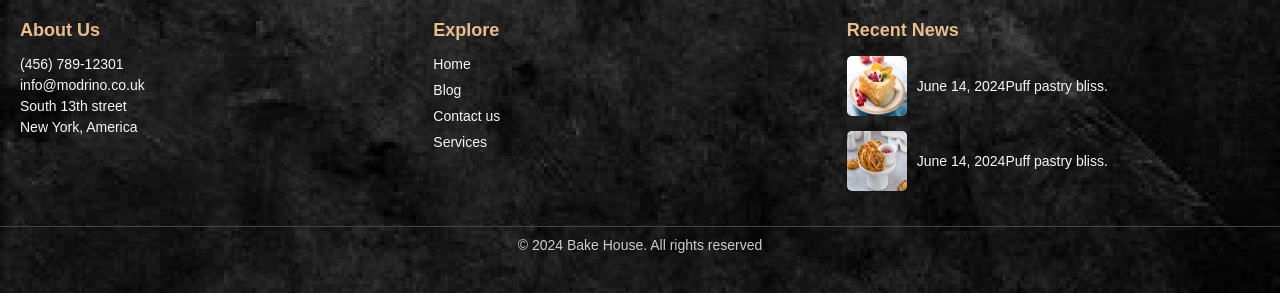
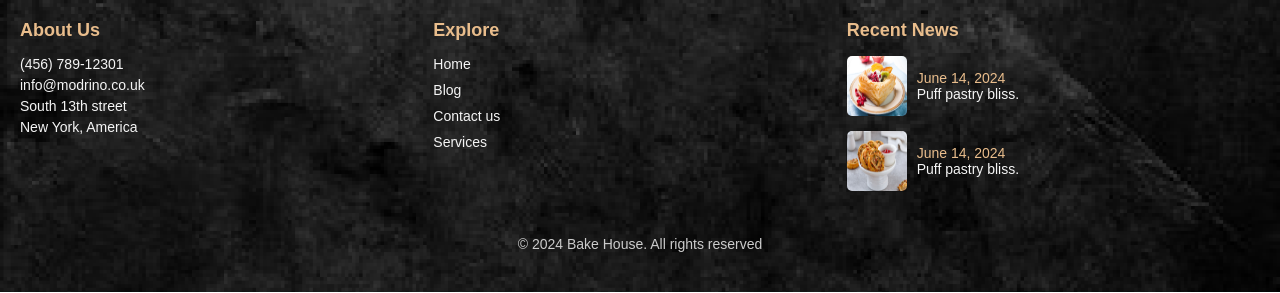
Before and after one commit to saalmahm/keithston-_website, a plain HTML site: page index.html in a window 1280 px wide. Shown: the part 4226-4519 px from the top of the page. Drawn offline with Linux system fonts and the light colour scheme; a web font is replaced by a local one.

Commit message:
Quelques modifications

```diff
--- a/index.html
+++ b/index.html
@@ -246,13 +246,17 @@
                 <h3>Recent News</h3>
                 <div class="news-item">
                     <img src="img/foot1.png" alt="Puff Pastry News">
-                    <p>June 14, 2024</p>
+                   <div class="par ">
+                    <p class="par1">June 14, 2024</p>
                     <p>Puff pastry bliss.</p>
+                   </div>
                 </div>
                 <div class="news-item">
                     <img src="img/foot2.png" alt="Puff Pastry News">
-                    <p>June 14, 2024</p>
-                    <p>Puff pastry bliss.</p>
+                    <div class="par">
+                        <p class="par1">June 14, 2024</p>
+                        <p>Puff pastry bliss.</p>
+                    </div>
                 </div>
             </div>
         </div>
--- a/style.css
+++ b/style.css
@@ -577,12 +577,17 @@ a:hover {
 .footer-news .news-item p {
     margin: 0;
 }
-
+.par{
+    display: flex;
+    flex-direction: column;
+}
+.par1{
+    color: #e9bd8c;
+}
 .footer-rights {
     text-align: center;
     color: #ccc;
     font-size: 14px;
     margin-top: 20px;
-    border-top: 1px solid #444;
     padding-top: 10px;
 }
```
